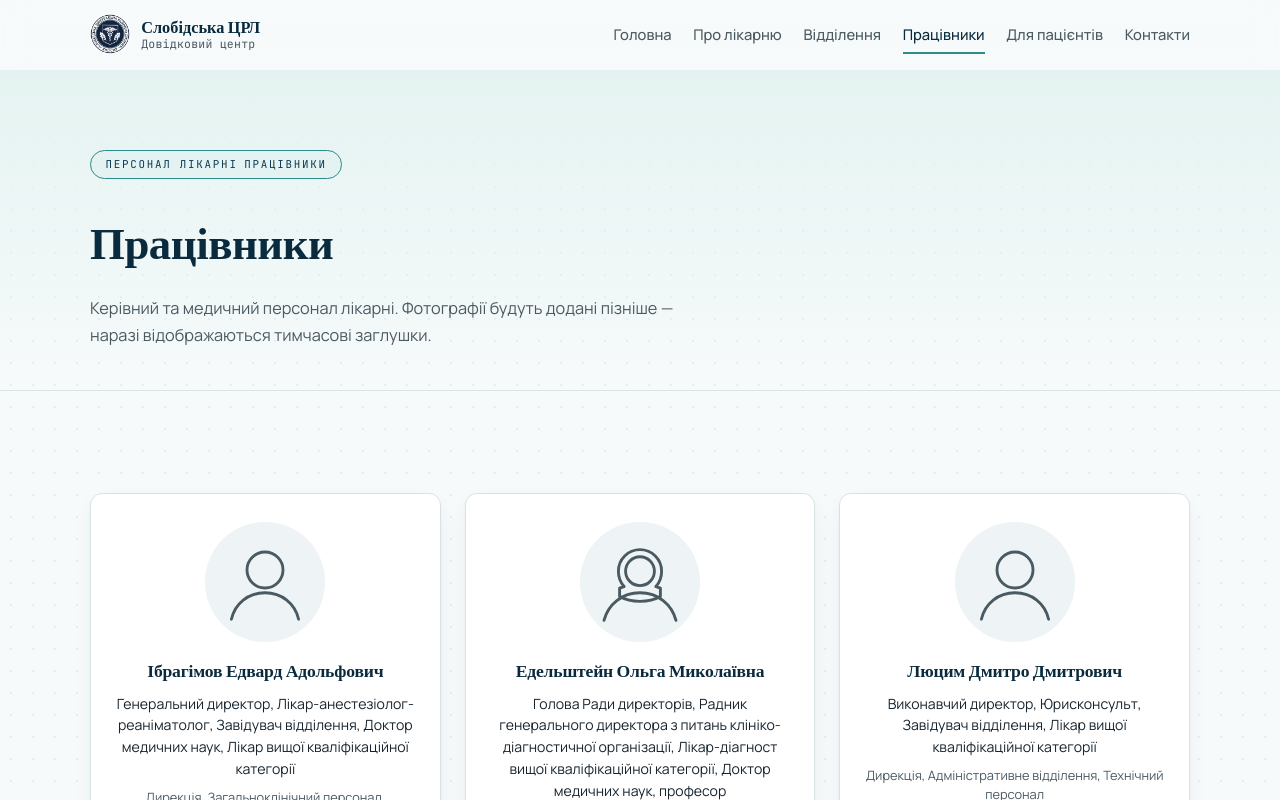
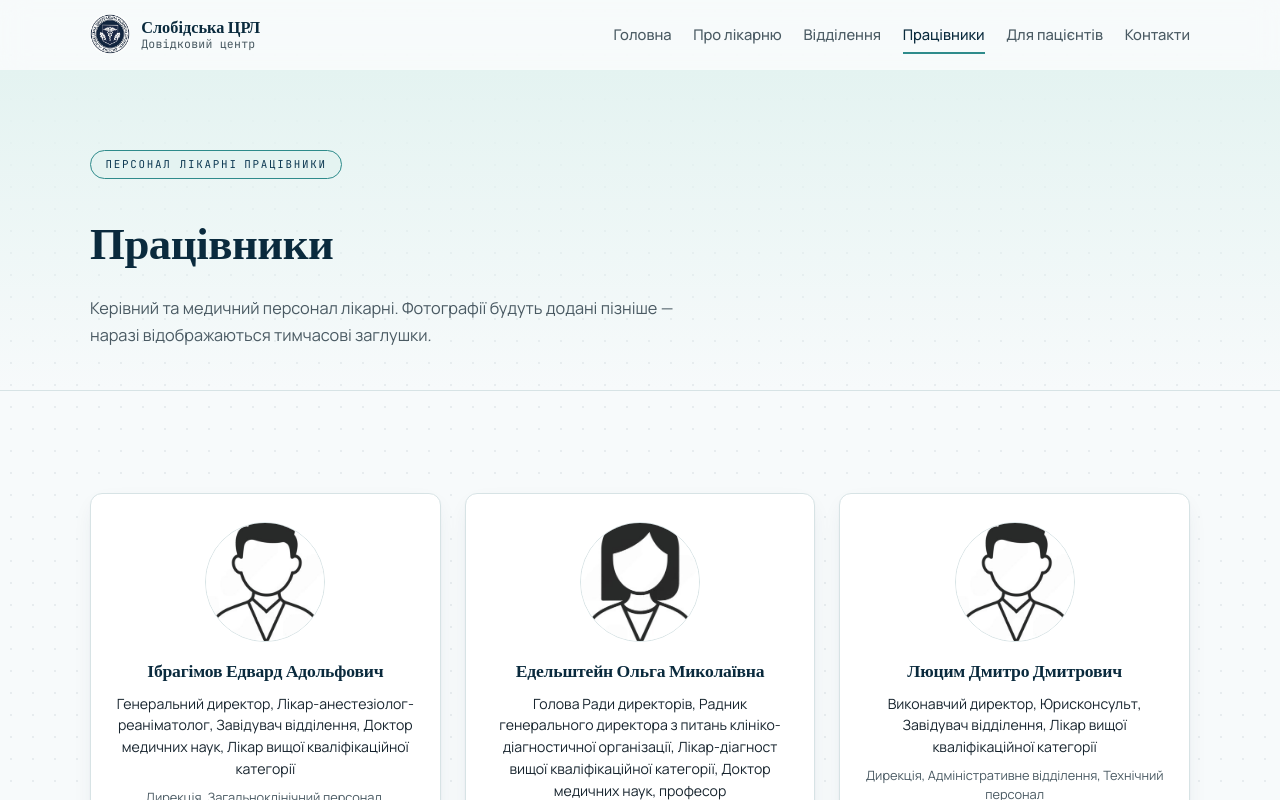
Before and after one commit to xeraze/SH-Site, a React (Vite) app: page /SH-Site/spivrobitnyky in a window 1280 px wide. Shown: the top 800 px of the page. Built offline with nearby package versions, Linux system fonts and the light colour scheme.

Commit message:
Update 2.9 | Updated avatars placeholders in StaffPage

```diff
--- a/src/pages/StaffPage.css
+++ b/src/pages/StaffPage.css
@@ -29,6 +29,7 @@
   border-radius: 50%;
   object-fit: cover;
   background: var(--color-bg-muted);
+  border: 1px solid var(--color-line);
   margin-bottom: 1.1rem;
 }
 
--- a/src/pages/StaffPage.tsx
+++ b/src/pages/StaffPage.tsx
@@ -3,41 +3,8 @@ import { Stamp } from "../components/Stamp";
 import "./StaffPage.css";
 
 function Avatar({ gender }: { gender: "male" | "female" }) {
-  if (gender === "female") {
-    return (
-      <svg viewBox="0 0 100 100" className="staff-card__avatar" aria-hidden="true">
-        <circle cx="50" cy="50" r="50" fill="var(--color-bg-muted)" />
-        <path
-          d="M50 23c-10 0-18 8-18 18 0 5 1.8 9.5 4.8 12.8-2 .6-3.8 1.3-3.8 1.3v7c4.6 2.6 10.7 4 17 4s12.4-1.4 17-4v-7s-1.8-.7-3.8-1.3c3-3.3 4.8-7.8 4.8-12.8 0-10-8-18-18-18Z"
-          fill="none"
-          stroke="var(--color-ink-soft)"
-          strokeWidth="2.4"
-          strokeLinejoin="round"
-        />
-        <circle cx="50" cy="41" r="12" fill="none" stroke="var(--color-ink-soft)" strokeWidth="2.4" />
-        <path
-          d="M20 82c3.5-13.5 15-23 30-23s26.5 9.5 30 23"
-          fill="none"
-          stroke="var(--color-ink-soft)"
-          strokeWidth="2.4"
-          strokeLinecap="round"
-        />
-      </svg>
-    );
-  }
-  return (
-    <svg viewBox="0 0 100 100" className="staff-card__avatar" aria-hidden="true">
-      <circle cx="50" cy="50" r="50" fill="var(--color-bg-muted)" />
-      <circle cx="50" cy="40" r="15" fill="none" stroke="var(--color-ink-soft)" strokeWidth="2.4" />
-      <path
-        d="M22 81c3-13 14-22 28-22s25 9 28 22"
-        fill="none"
-        stroke="var(--color-ink-soft)"
-        strokeWidth="2.4"
-        strokeLinecap="round"
-      />
-    </svg>
-  );
+  const src = gender === "female" ? "/SH-Site/avatars/woman-placeholder.png" : "/SH-Site/avatars/man-placeholder.png";
+  return <img src={src} alt="" className="staff-card__avatar" />;
 }
 
 export function StaffPage() {
```
Also changed, not shown: public/avatars/man-placeholder.png (added), public/avatars/woman-placeholder.png (added).
